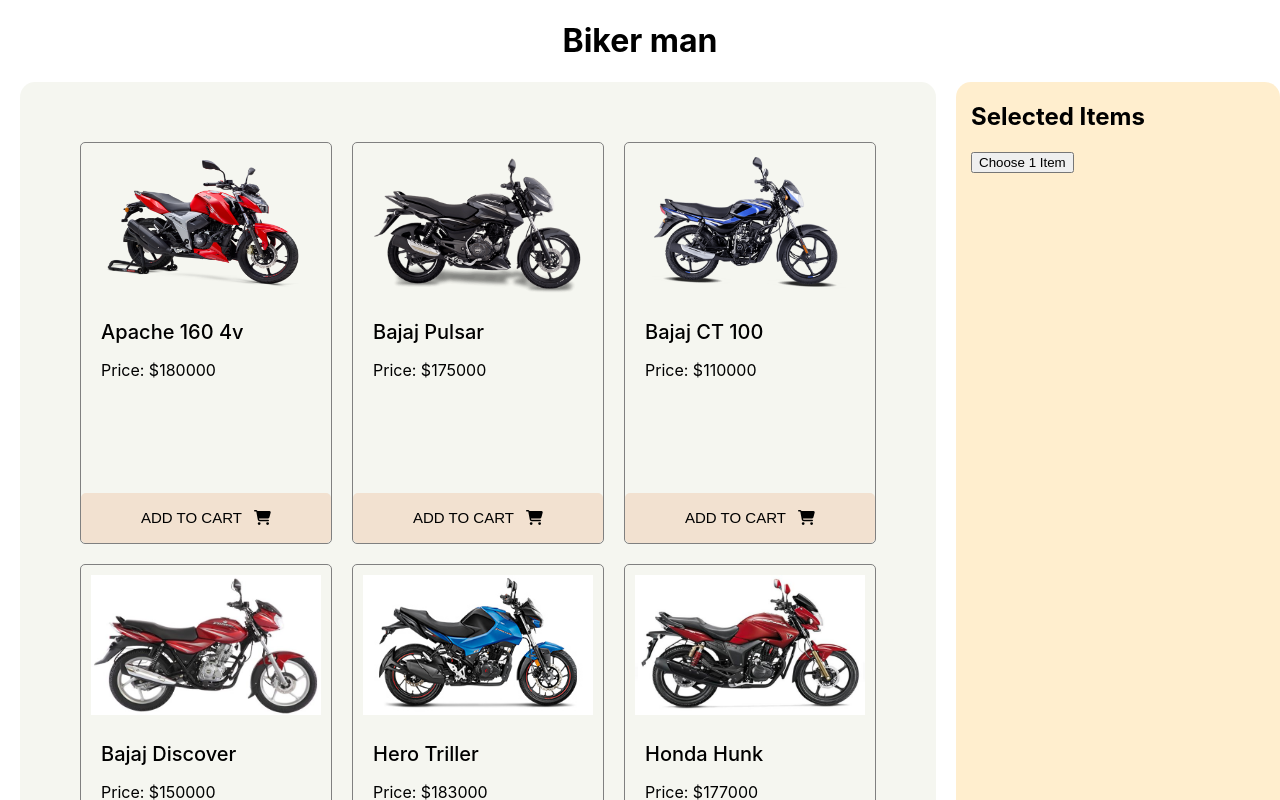
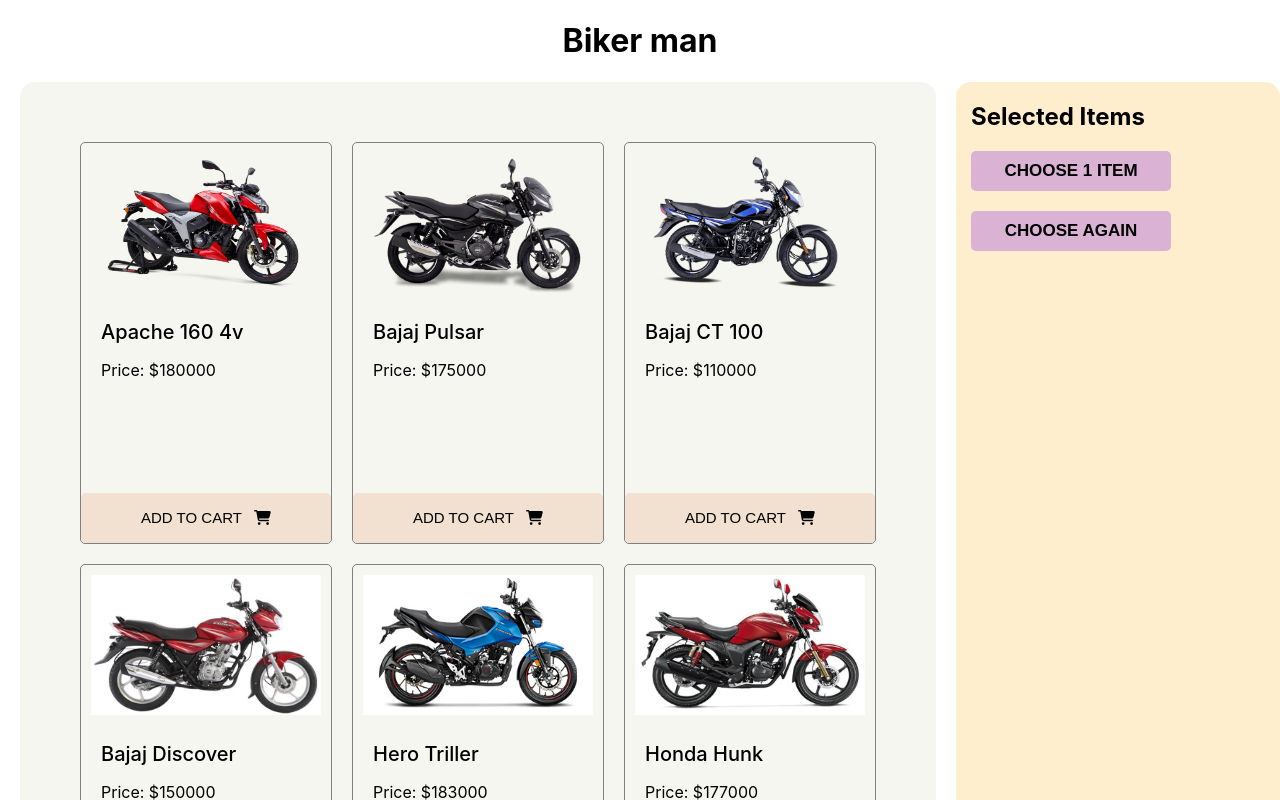
Before and after one commit to salsadsid/biker-man, a React (Create React App) app: page / in a window 1280 px wide. Shown: the top 800 px of the page. Built offline with nearby package versions, Linux system fonts and the light colour scheme.

Commit message:
redme edited and choose item working

```diff
--- a/src/components/Cart/Cart.css
+++ b/src/components/Cart/Cart.css
@@ -0,0 +1,28 @@
+.choose-btn{
+    margin-top: 20px;
+    display: block;
+    padding: 10px 0px;
+    background-color: rgba(137, 43, 226, 0.308);
+    border: none;
+    border-radius: 5px;
+    font-size: 17px;
+    font-weight: 600;
+    width: 200px;
+}
+.choose-btn:hover{
+    background-color: rgba(137, 43, 226, 0.514);
+}
+.remove-btn{
+    margin-top: 20px;
+    display: block;
+    padding: 10px 0px;
+    background-color: rgba(137, 43, 226, 0.308);
+    border: none;
+    border-radius: 5px;
+    font-size: 17px;
+    font-weight: 600;
+    width: 200px;
+}
+.remove-btn:hover{
+    background-color: rgba(137, 43, 226, 0.514);
+}
--- a/src/components/Cart/Cart.js
+++ b/src/components/Cart/Cart.js
@@ -1,11 +1,18 @@
 import React, { useState } from 'react';
 import Cartitem from '../Cartitem/Cartitem';
-
+import './Cart.css'
 const Cart = (props) => {
     const [choose, setChoose] = useState([])
     const chooseOne = () => {
-        const randomProductNumber = Math.floor(Math.random() * props.cart.length)
-        setChoose(props.cart[randomProductNumber])
+        if (props.cart.length) {
+            const randomProductNumber = Math.floor(Math.random() * props.cart.length)
+            setChoose(props.cart[randomProductNumber])
+        }
+        else {
+            let emptyCart = [];
+            setChoose(emptyCart)
+        }
+
     }
 
     return (
@@ -13,7 +20,8 @@
             {
                 props.cart.map(cartItem => <Cartitem cartitem={cartItem} key={cartItem.id}></Cartitem>)
             }
-            <button onClick={() => chooseOne()}>Choose 1 Item</button>
+            <button onClick={() => chooseOne()} className="choose-btn">CHOOSE 1 ITEM</button>
+            <button onClick={() => props.removecart()} className='remove-btn'>CHOOSE AGAIN</button>
             <h2>{choose.name}</h2>
         </div>
     );
--- a/src/components/Shop/Shop.js
+++ b/src/components/Shop/Shop.js
@@ -22,6 +22,11 @@
         }
         setCart(newCart)
     }
+    const removeCart = () => {
+        let deleteCart = [...cart]
+        deleteCart = []
+        setCart(deleteCart)
+    }
     // console.log(cart);
     return (
         <div className='shop-container'>
@@ -36,7 +41,7 @@
             </div>
             <div className='cart-container'>
                 <h2>Selected Items</h2>
-                <Cart cart={cart}></Cart>
+                <Cart cart={cart} removecart={removeCart}></Cart>
             </div>
         </div>
     );
```
Also changed, not shown: src/components/Choose/Choose.js (deleted, +0 -11 lines), 1 other file (tests, documents, lock files or other folders).
